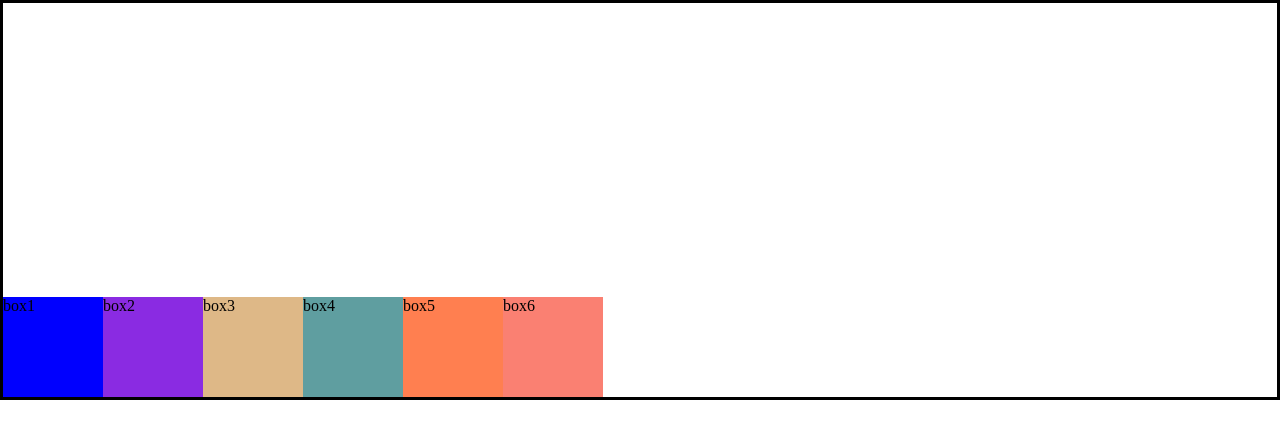
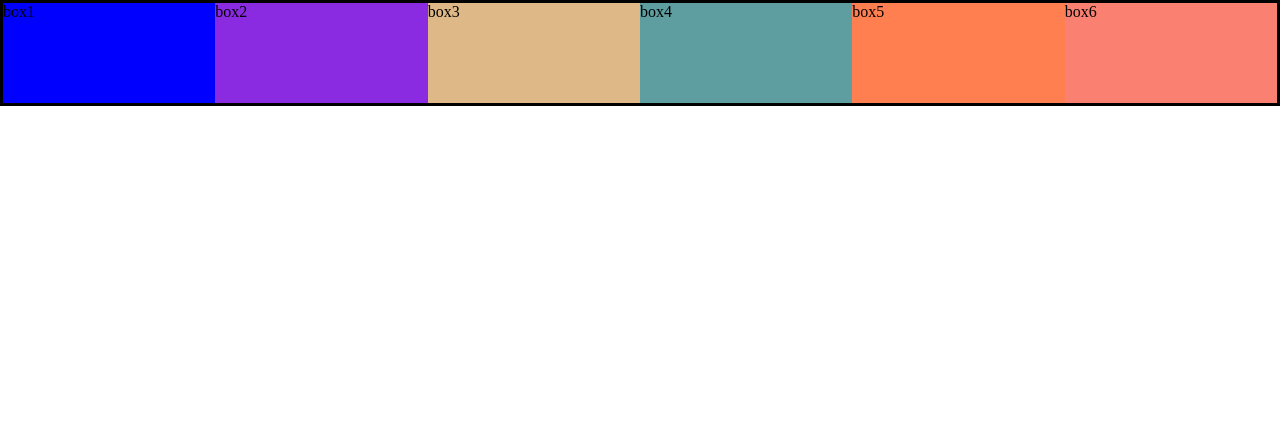
Before and after one commit to trippByter/Curso_Definitivo-de_CSS_HTML, a plain HTML site: page css/claseDisplay/flex/index.html in a window 1280 px wide. Drawn offline with Linux system fonts and the light colour scheme.

Commit message:
Clase flex completada

```diff
--- a/css/claseDisplay/flex/styles.css
+++ b/css/claseDisplay/flex/styles.css
@@ -29,25 +29,29 @@ Tiene 'display direction'(direccion en la que se acomodan los hijos)
 'align-items: baseline;' Contenedor se ajusta al tamaño de su contenido
 'order: n;' Ordenar elementos dependiendo del 'n'. Sin esta propiedad, cntndrs a izq.
 Los que tengan el atributo, se alinean a la derecha
-'flex-grow: n;'.Contndrs crecen hasta rellenar el 100% del width
-'flex-basis: Nrem;'
+'flex-basis: Nrem;''flex-basis: Nrem;'
+'flex-grow: n;'.Contndrs crecen hasta rellenar el 100% del 'width'
 */
 .container {
-    align-items: flex-end;
     border: 0.3rem solid black; /*0.3rem = 03px*/
     display: flex; /*Se agrega flex al padre y autom. los hijos adquieren el atributo*/
-    height: 50vh; /*Altura a 50% de la pantalla*/
+    flex-wrap: wrap;
+    /*height: 50vh; /*Altura a 50% de la pantalla*/
 }
 .box {
     /*Se debe quitar width y height para usar align-items: stretch;*/
+    /*Usar flex-basis con flex-grow, los elemts se ajustan hacia abajo al modf pantalla*/
+    flex-basis: 10rem;
+    flex-grow: 1;
     height: 10rem;
-    width: 10rem;
 }
 .box1 {
     background-color: blue ;
+    flex-grow: 1;
 }
 .box2 {
     background-color: blueviolet;
+    flex-grow: 1;
 }
 .box3 {
     background-color: burlywood;
```
